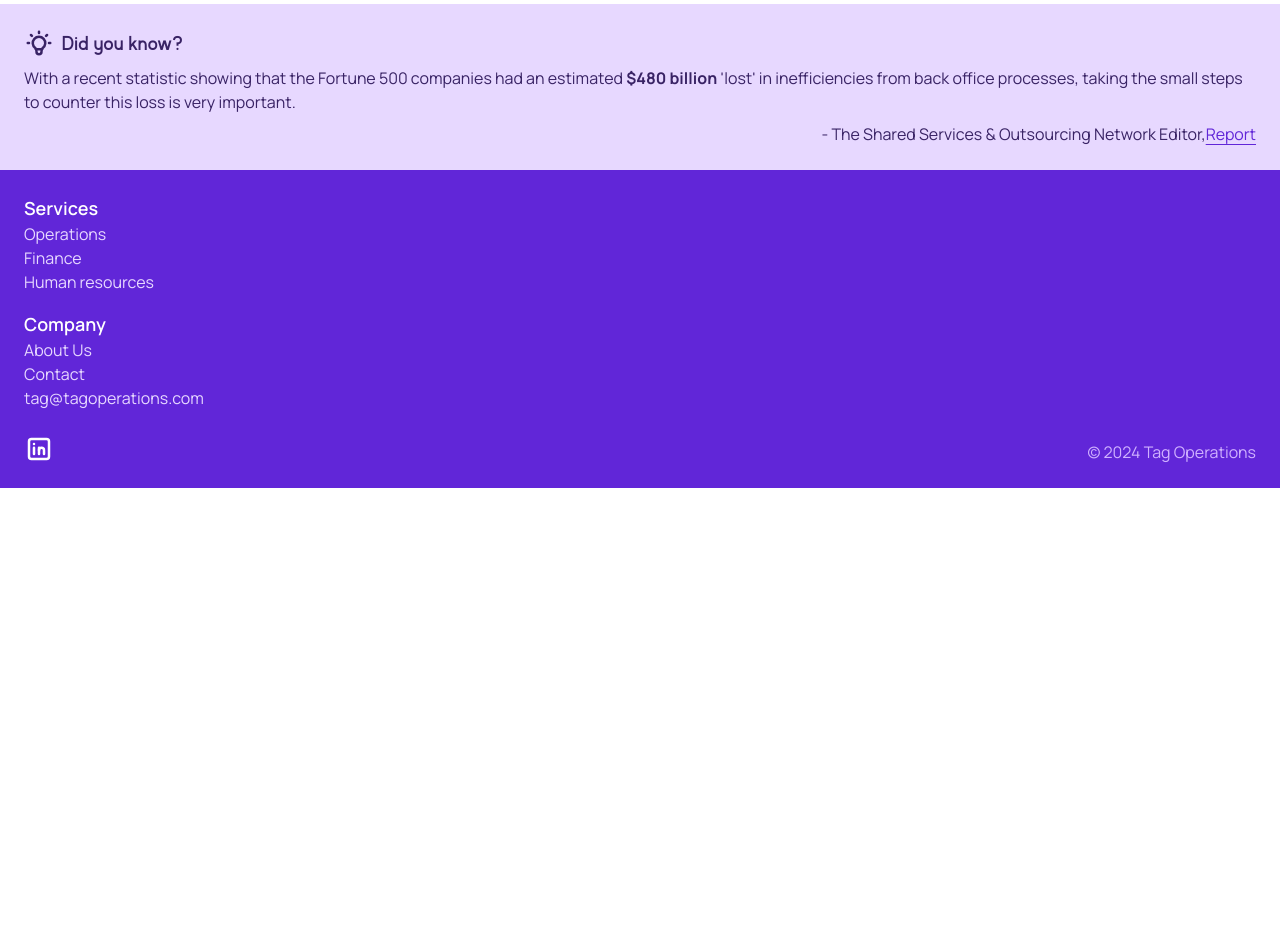
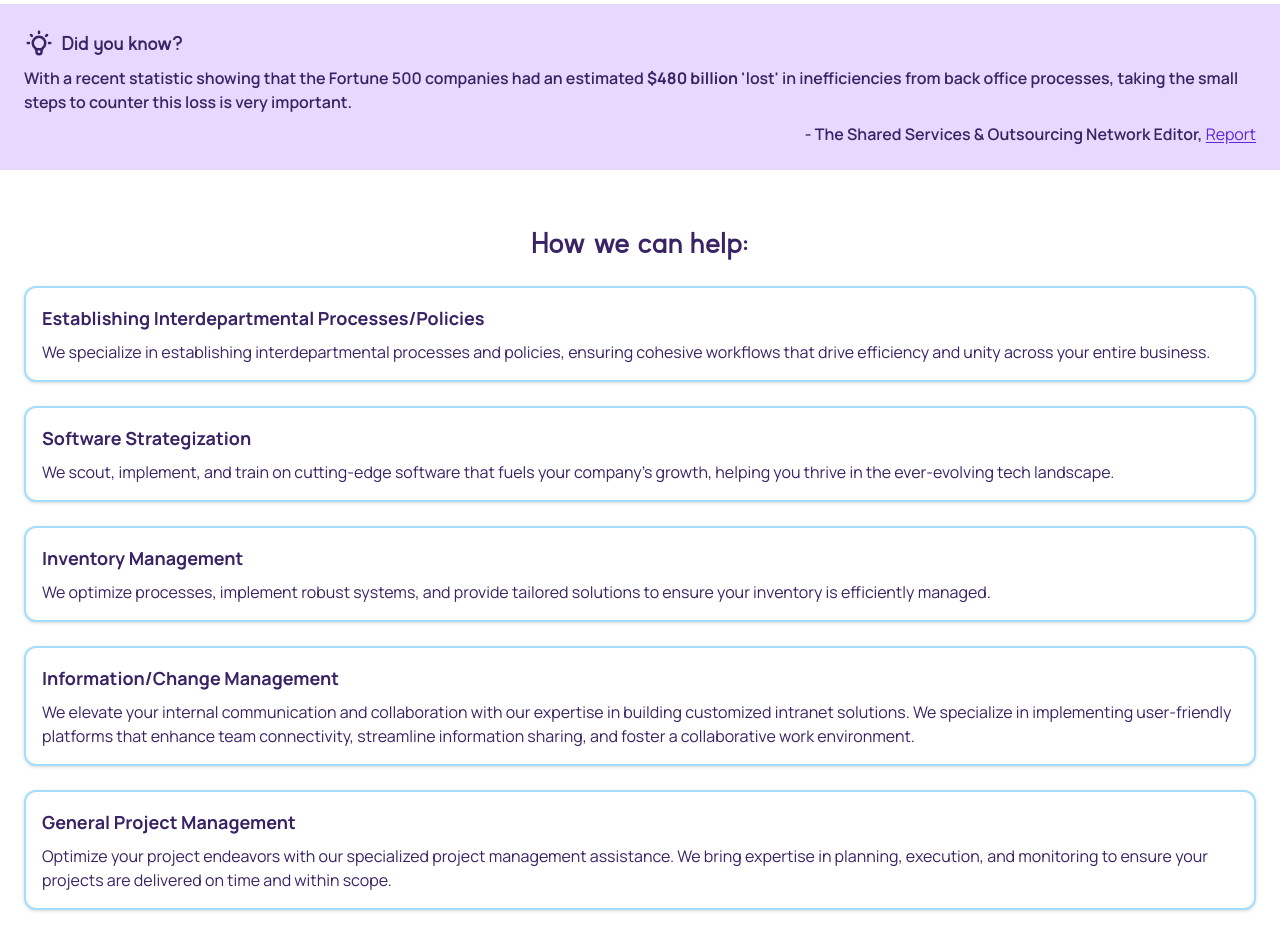
Before and after one commit to hicass/tag-ops-v3, a Next.js app: page /operations in a window 1280 px wide. Shown: the part 220-1158 px from the top of the page. Before the commit the page ends 800 px from the top, so only its background shows below. Built offline with nearby package versions, Linux system fonts and the light colour scheme.

Commit message:
Add content to the operations page and styling to it.

```diff
--- a/src/app/about/page.tsx
+++ b/src/app/about/page.tsx
@@ -28,10 +28,10 @@ export default function AboutPage() {
       </section>
 
       <section className="w-full flex flex-col items-center my-8 p-6">
-        <h1 className="flex flex-row items-center gap-2 text-3xl text-primary">
+        <h2 className="flex flex-row items-center gap-2 text-3xl text-primary">
           Our Story
           <Image src="icons/book.svg" alt="Book" width={40} height={40} />
-        </h1>
+        </h2>
 
         <p className="mt-4">
           Tag Ops was founded on the principle that high-quality operational
--- a/src/app/operations/page.tsx
+++ b/src/app/operations/page.tsx
@@ -13,7 +13,8 @@ export default function OperationsPage() {
         </p>
       </section>
 
-      <section className="flex flex-col items-center mt-4 p-6 bg-secondarylight">
+      <section className="flex flex-col items-center mt-4">
+        <div className="p-6 bg-secondarylight">
           <div className="flex flex-row justify-start items-end gap-2 w-full">
             <Image
               src="/icons/bulb.svg"
@@ -24,23 +25,100 @@ export default function OperationsPage() {
             <h2 className="text-center text-xl">Did you know? </h2>
           </div>
 
-        <p className="w-full justify-start mt-2">
-          With a recent statistic showing that the Fortune 500 companies had an
-          estimated <span className="manrope-bold">$480 billion</span> 'lost' in inefficiencies from back office
-          processes, taking the small steps to counter this loss is very
-          important.
+          <p className="w-full justify-start manrope-semibold mt-2">
+            With a recent statistic showing that the Fortune 500 companies had
+            an estimated <span className="manrope-bold">$480 billion</span>{' '}
+            'lost' in inefficiencies from back office processes, taking the
+            small steps to counter this loss is very important.
           </p>
 
-        <p className="flex w-full justify-end mt-2">
+          <div className="flex justify-end mt-2">
+            <p className="manrope-semibold">
               - The Shared Services & Outsourcing Network Editor,{' '}
               <Link
                 href="https://www.ssonetwork.com/business-process-outsourcing/whitepapers/workforce-optimization-in-business-process-outsour"
                 target="_blank"
-            className="text-primary hover:text-text underline underline-offset-4"
+                className="text-primary hover:text-text underline underline-offset-2"
               >
                 Report
               </Link>
             </p>
+          </div>
+        </div>
+      </section>
+
+      <section className="w-full flex flex-col items-center my-8 p-6">
+        <h2 className="flex flex-row items-center gap-2 text-3xl">
+          How we can help:
+        </h2>
+
+        <div>
+          <div className="rounded-xl my-6 p-4 border-2 border-accent bg-background drop-shadow">
+            <h4 className="text-lg manrope-bold">
+              Establishing Interdepartmental Processes/Policies
+            </h4>
+
+            <p className="pt-2">
+              We specialize in establishing interdepartmental processes and
+              policies, ensuring cohesive workflows that drive efficiency and
+              unity across your entire business.
+            </p>
+          </div>
+
+          <div className="rounded-xl my-6 p-4 border-2 border-accent bg-background drop-shadow">
+            <h4 className="text-lg manrope-bold">Software Strategization</h4>
+
+            <p className="pt-2">
+              We scout, implement, and train on cutting-edge software that fuels
+              your company's growth, helping you thrive in the ever-evolving
+              tech landscape.
+            </p>
+          </div>
+
+          <div className="rounded-xl my-6 p-4 border-2 border-accent bg-background drop-shadow">
+            <h4 className="text-lg manrope-bold">Inventory Management</h4>
+
+            <p className="pt-2">
+              We optimize processes, implement robust systems, and provide
+              tailored solutions to ensure your inventory is efficiently
+              managed.
+            </p>
+          </div>
+
+          <div className="rounded-xl my-6 p-4 border-2 border-accent bg-background drop-shadow">
+            <h4 className="text-lg manrope-bold">
+              Information/Change Management
+            </h4>
+
+            <p className="pt-2">
+              We elevate your internal communication and collaboration with our
+              expertise in building customized intranet solutions. We specialize
+              in implementing user-friendly platforms that enhance team
+              connectivity, streamline information sharing, and foster a
+              collaborative work environment.
+            </p>
+          </div>
+
+          <div className="rounded-xl my-6 p-4 border-2 border-accent bg-background drop-shadow">
+            <h4 className="text-lg manrope-bold">General Project Management</h4>
+
+            <p className="pt-2">
+              Optimize your project endeavors with our specialized project
+              management assistance. We bring expertise in planning, execution,
+              and monitoring to ensure your projects are delivered on time and
+              within scope.
+            </p>
+          </div>
+        </div>
+
+        <p>
+          Let us help you standardize, optimize, and document your back office
+          processes!
+        </p>
+
+        <Link href="/contact" className="button mt-4 text-2xl">
+          Lets Talk!
+        </Link>
       </section>
     </main>
   );
--- a/src/app/page.tsx
+++ b/src/app/page.tsx
@@ -236,7 +236,7 @@ export default function Home() {
               </p>
             </div>
 
-            <div className="bg-accentlight rounded-xl my-6 p-4 drop-shadow drop-shadow">
+            <div className="bg-accentlight rounded-xl my-6 p-4 drop-shadow">
               <div>
                 <p className="text-lg manrope-bold">Jolie Curran</p>
                 <p className="manrope-semibold">Head of Operations, Ejento</p>
```
Lines whose indentation alone changed are shown as unchanged.
